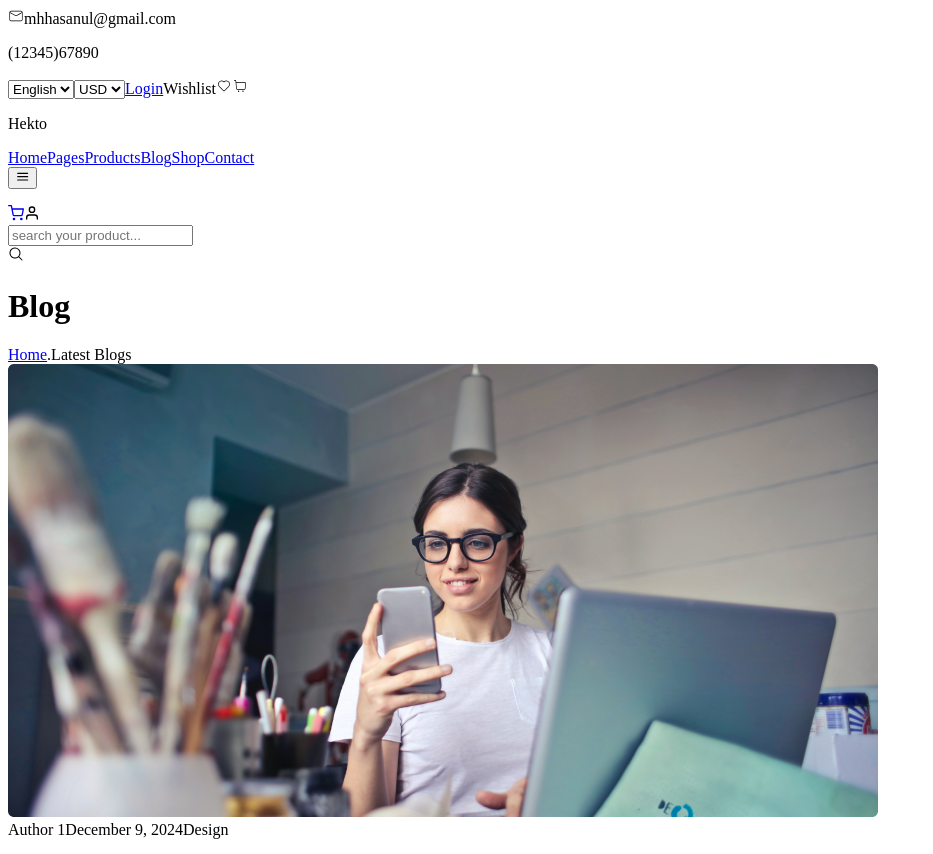
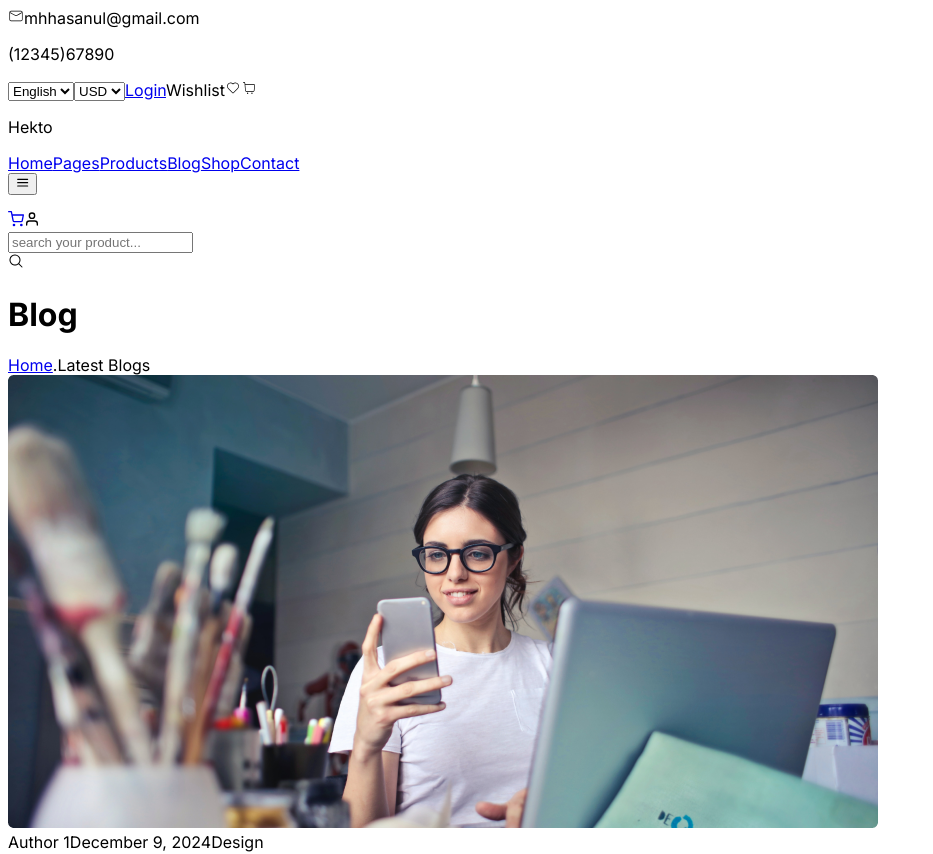
Before and after one commit to shaheryarshah/NextJS-Hackathone, a Next.js app: page /blog in a window 1280 px wide. Shown: the top 854 px of the page, without its empty margins (0-933 px from the left). Built offline with nearby package versions, Linux system fonts and the light colour scheme.

Commit message:
Update layout.tsx

```diff
--- a/app/layout.tsx
+++ b/app/layout.tsx
@@ -23,7 +23,7 @@ export default function RootLayout({
     <ClerkProvider>
       <ReduxProvider>
         <html lang="en">
-          <body>
+          <body className={inter.className}>
             <Header />
             <Navbar />
             {children}
```
